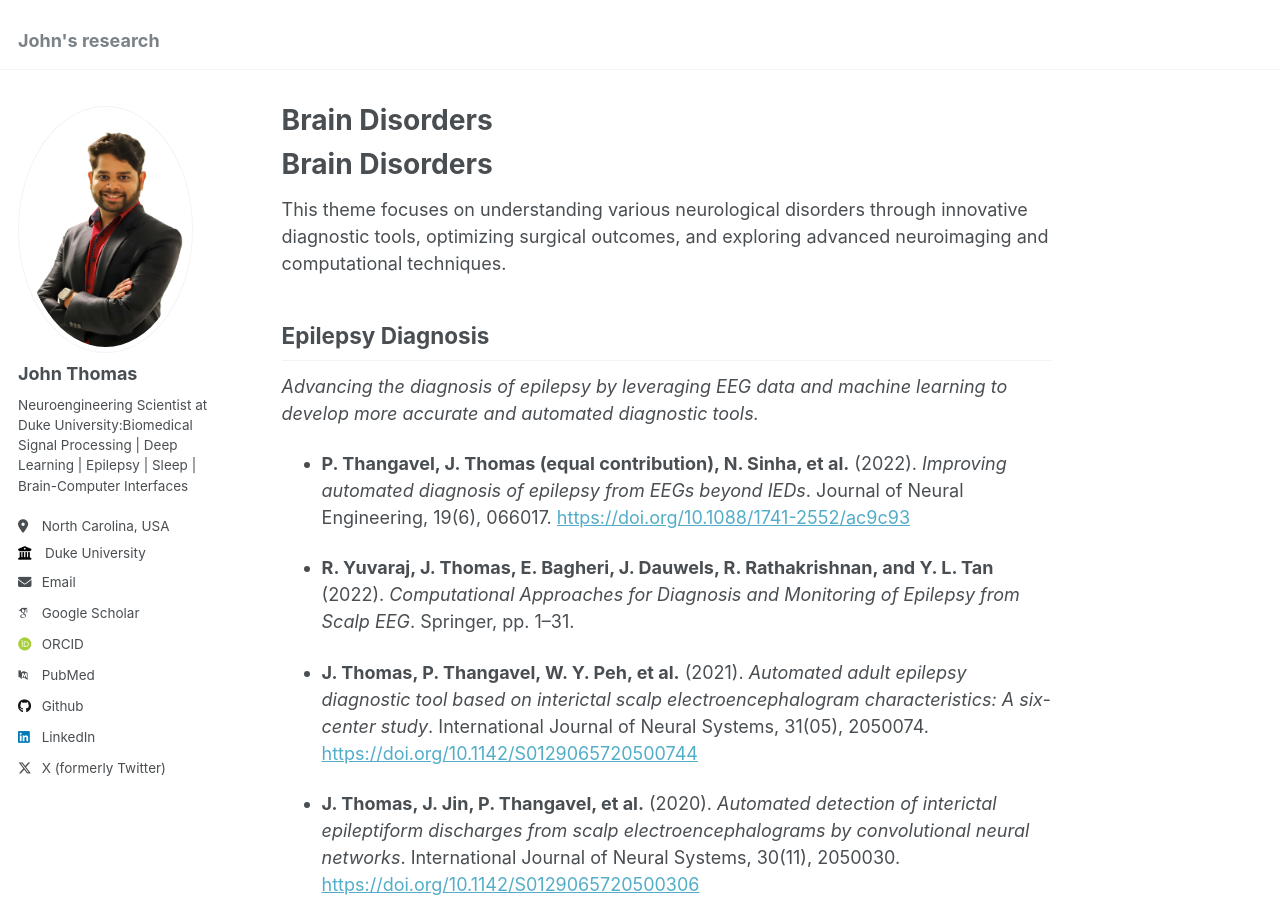
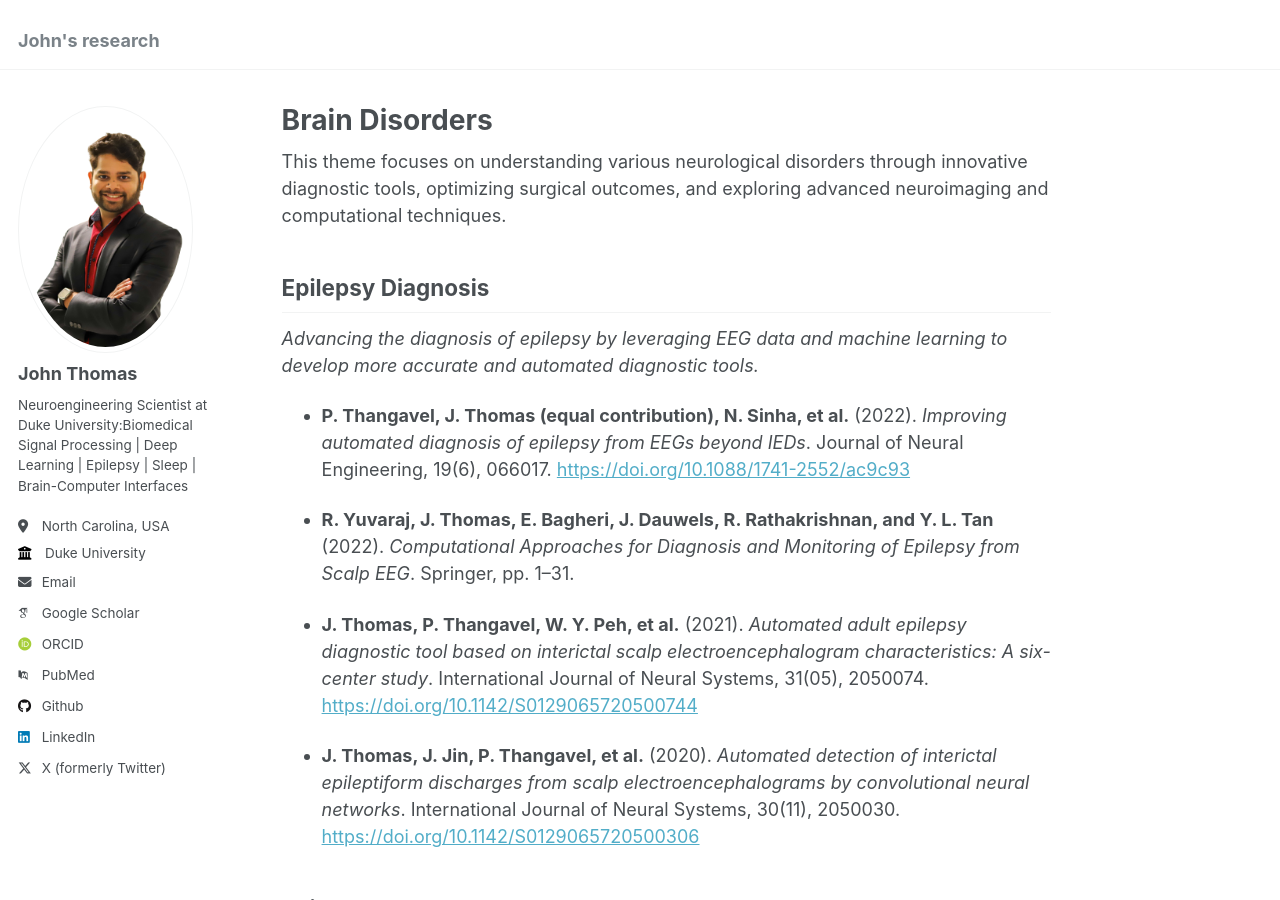
Before and after one commit to johnthomasphd/johnthomasphd.github.io, a Jekyll site: the page built from _pages/about_page_1.md, in a window 1280 px wide and 900 px high. Built offline with Jekyll 4.4.1, drawn with Linux system fonts in a browser that asks for light colours; some web fonts are replaced.

Commit message:
Update about_page_1.md

```diff
--- a/_pages/about_page_1.md
+++ b/_pages/about_page_1.md
@@ -3,8 +3,6 @@ permalink: /brain_disorders/
 title: "Brain Disorders"
 author_profile: true
 ---
-
-# Brain Disorders
 
 This theme focuses on understanding various neurological disorders through innovative diagnostic tools, optimizing surgical outcomes, and exploring advanced neuroimaging and computational techniques.
 
```
